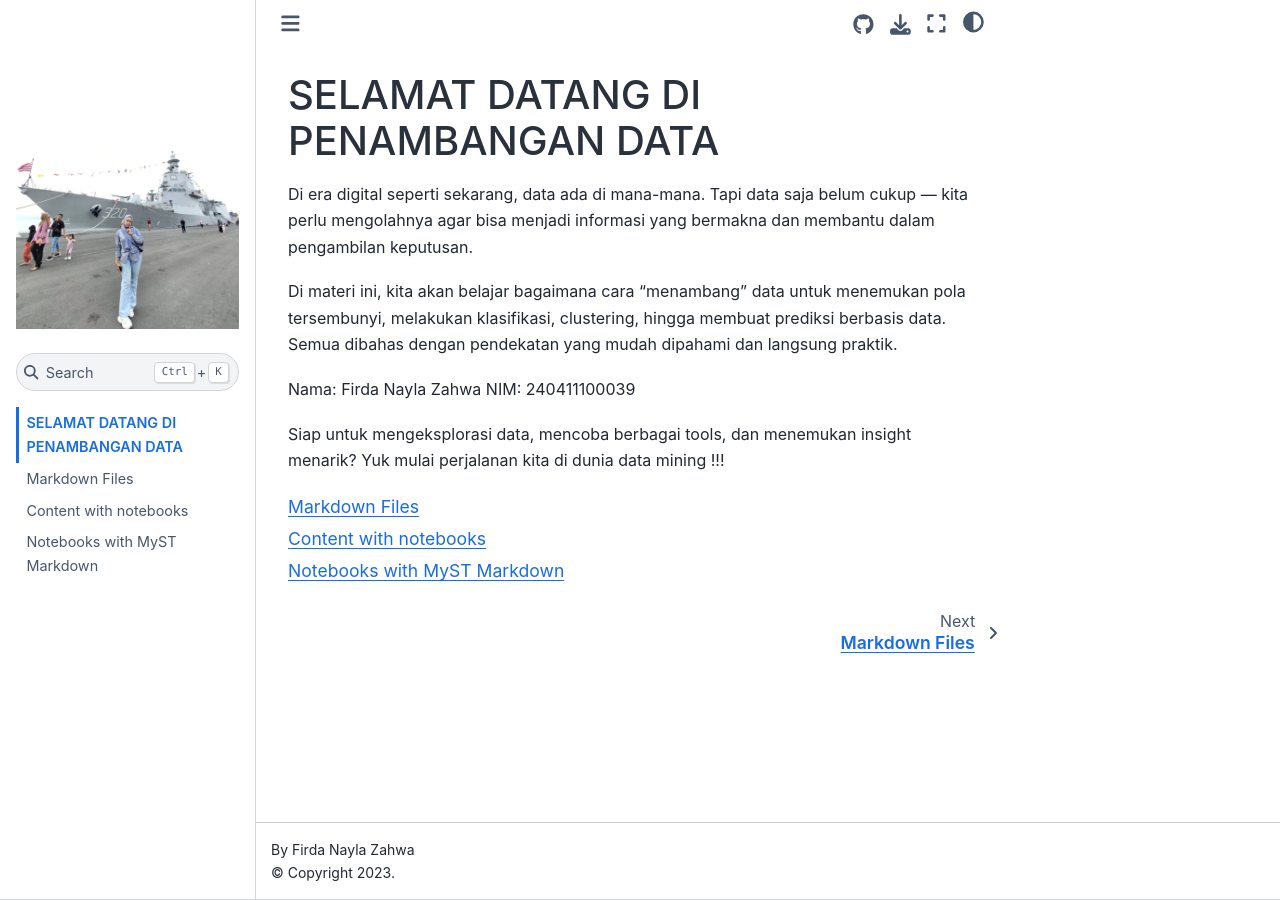
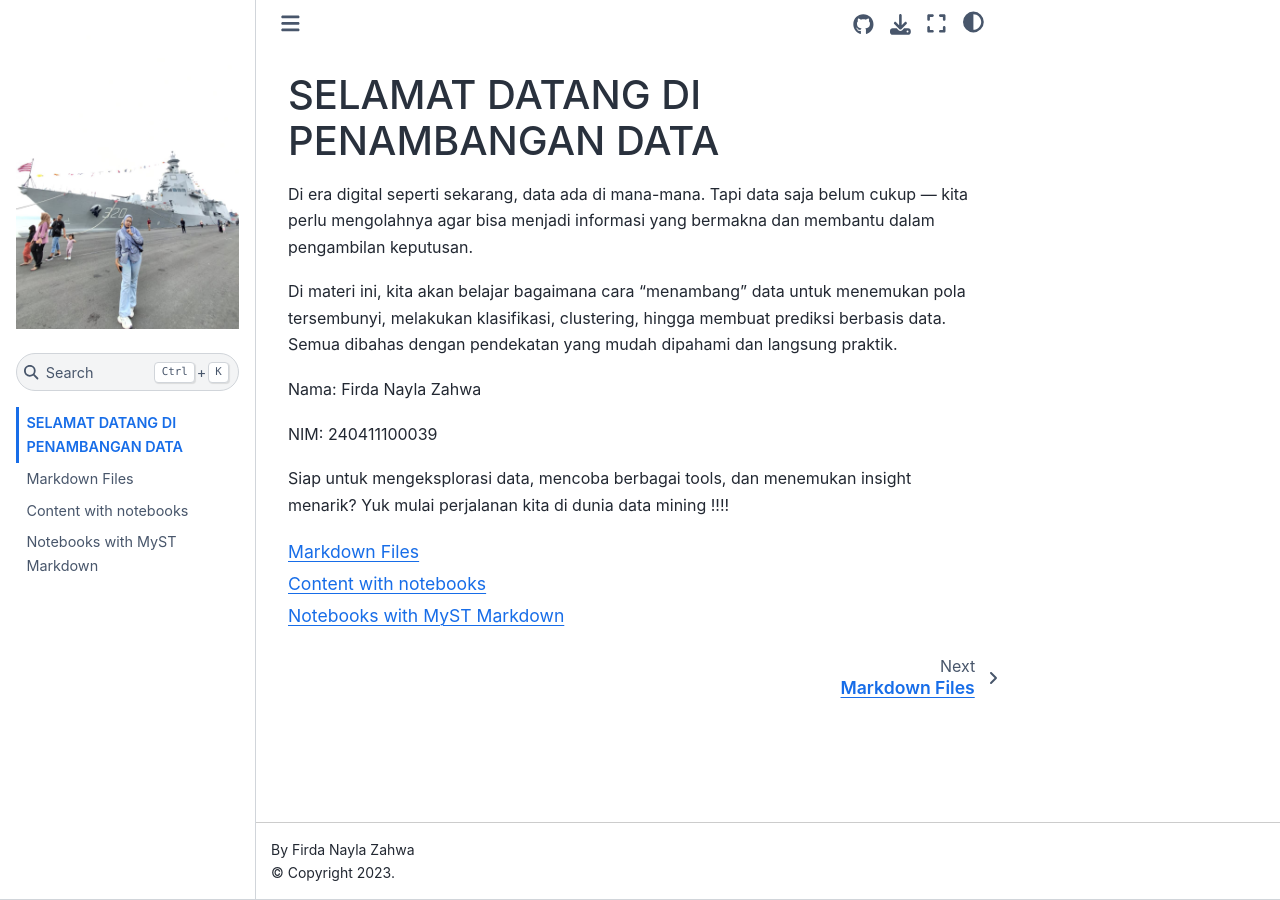
Before and after one commit to firdanylazahwaa/Pendataaa, a Jupyter Book: the page built from intro.md, in a window 1280 px wide. Built offline with Jupyter Book 1.0.4 settings and Sphinx 7.4.7 and the Sphinx Book theme 1.1.4, drawn with Linux system fonts in a browser that asks for light colours.

Commit message:
first commit

````diff
--- a/intro.md
+++ b/intro.md
@@ -5,10 +5,11 @@ Di era digital seperti sekarang, data ada di mana-mana. Tapi data saja belum cuk
 Di materi ini, kita akan belajar bagaimana cara “menambang” data untuk menemukan pola tersembunyi, melakukan klasifikasi, clustering, hingga membuat prediksi berbasis data. Semua dibahas dengan pendekatan yang mudah dipahami dan langsung praktik.
 
 Nama: Firda Nayla Zahwa
+
 NIM: 240411100039
 
 Siap untuk mengeksplorasi data, mencoba berbagai tools, dan menemukan insight menarik?
-Yuk mulai perjalanan kita di dunia data mining !!!
+Yuk mulai perjalanan kita di dunia data mining !!!!
 
 
 ```{tableofcontents}
````
